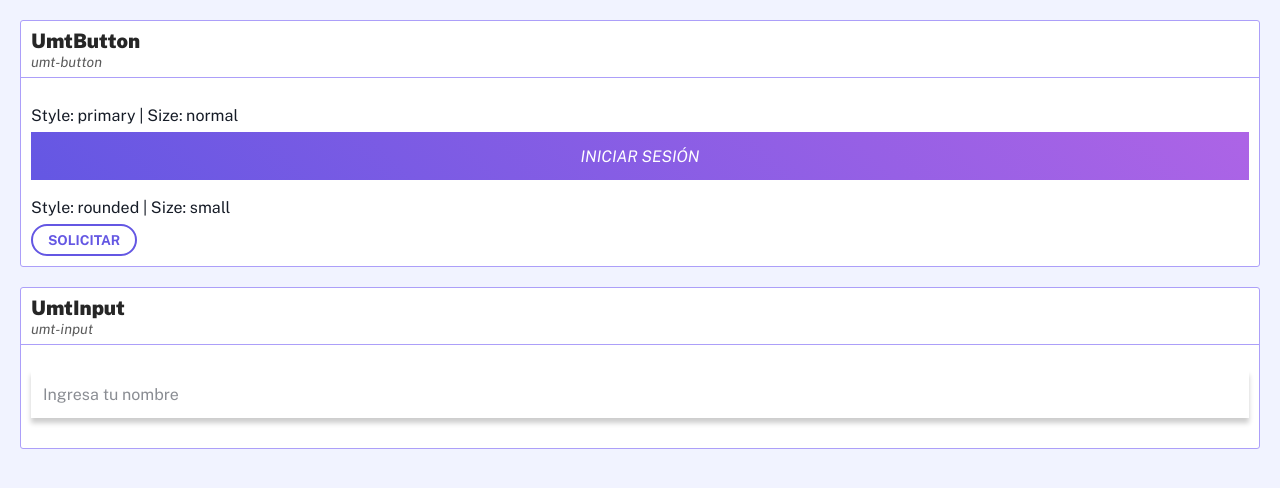
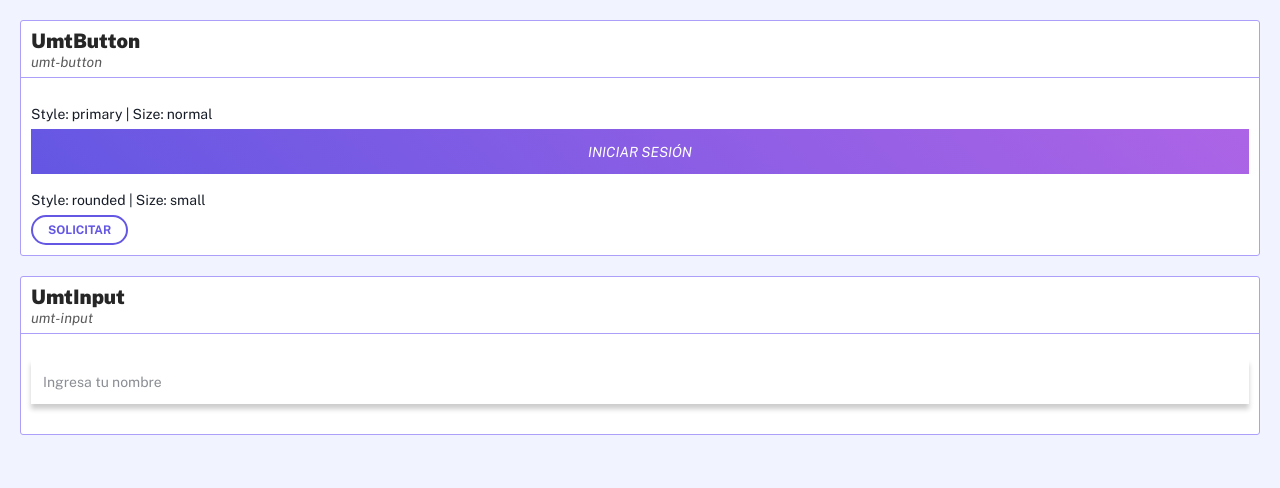
Before and after one commit to Arzov/umt-components-vue, a Vue app: page / in a window 1280 px wide. Shown: the top 488 px of the page. Built offline with nearby package versions, Linux system fonts and the light colour scheme.

Commit message:
Ajuste en estilos

```diff
--- a/src/assets/styles/globals/_fonts.scss
+++ b/src/assets/styles/globals/_fonts.scss
@@ -54,7 +54,7 @@ $h-sizes: (
   3: (size: 1rem, weight: $font-weight-black, text-transform: uppercase),
   4: (size: 0.75rem, weight: $font-weight-bold, text-transform: uppercase)
 );
-$p-size: 16px;
+$p-size: 14px;
 
 html {
     font-size: $p-size;
@@ -80,6 +80,10 @@ label {
     @extend %font-props;
 }
 
+p {
+    margin-bottom: 20px;
+}
+
 a {
     @extend %font-props;
     font-weight: $font-weight-bold !important;
```
Also changed, not shown: src/assets/styles/styles.css.
